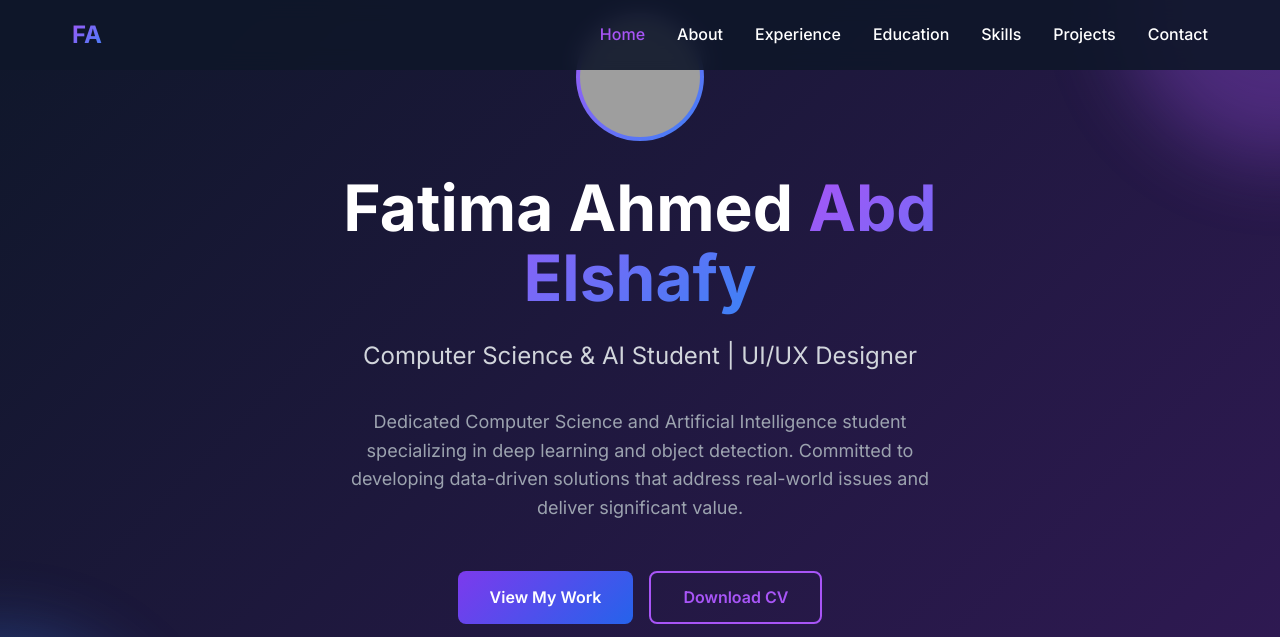
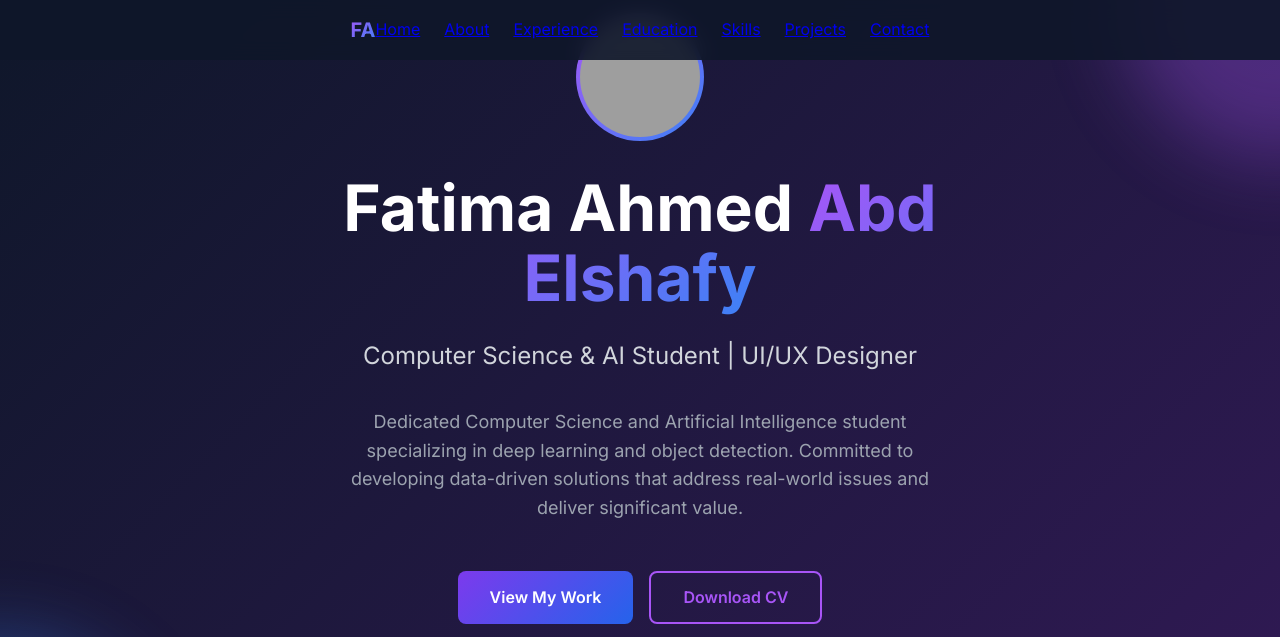
Before and after one commit to Fatima-abdelshafyy/myPortfolio, a plain HTML site: page index.html in a window 1280 px wide. Shown: the top 637 px of the page. Drawn offline with Linux system fonts and the light colour scheme; grey boxes are pictures that could not be loaded.

Commit message:
Update styles.css

```diff
--- a/styles.css
+++ b/styles.css
@@ -47,6 +47,7 @@ body {
     background-clip: text;
 }
 
+
 /* Navigation */
 .navbar {
     position: fixed;
@@ -55,8 +56,11 @@ body {
     background: rgba(15, 23, 42, 0.9);
     backdrop-filter: blur(10px);
     z-index: 1000;
-    padding: 1rem 0;
+    padding: 0.5rem 0; /* Changed from 1rem 0 */
     transition: all 0.3s ease;
+    height: 60px; /* Added fixed height */
+    display: flex; /* Added for better alignment */
+    align-items: center; /* Added for better alignment */
 }
 
 .nav-container {
@@ -66,10 +70,11 @@ body {
     display: flex;
     justify-content: space-between;
     align-items: center;
+    height: 100%; /* Added to fill navbar height */
 }
 
 .nav-logo {
-    font-size: 1.5rem;
+    font-size: 1.25rem; /* Reduced from 1.5rem */
     font-weight: 700;
     background: linear-gradient(135deg, #a855f7, #3b82f6);
     -webkit-background-clip: text;
@@ -80,35 +85,37 @@ body {
 .nav-menu {
     display: flex;
     list-style: none;
-    gap: 2rem;
+    gap: 1.5rem; /* Reduced from 2rem */
+    margin: 0; /* Added to remove default margins */
+    padding: 0; /* Added to remove default padding */
+    height: 100%; /* Added to fill navbar height */
+    align-items: center; /* Added for better alignment */
 }
 
-.nav-link {
-    color: #ffffff;
-    text-decoration: none;
-    font-weight: 500;
-    transition: color 0.3s ease;
-}
-
-.nav-link:hover,
-.nav-link.active {
-    color: #a855f7;
+/* Update mobile menu positioning */
+@media (max-width: 768px) {
+    .nav-menu {
+        position: fixed;
+        left: -100%;
+        top: 60px; /* Adjusted from 70px to match new navbar height */
+        flex-direction: column;
+        background-color: rgba(15, 23, 42, 0.95);
+        width: 100%;
+        text-align: center;
+        transition: 0.3s;
+        box-shadow: 0 10px 27px rgba(0, 0, 0, 0.05);
+        padding: 1rem 0; /* Reduced padding */
     }
 
     .hamburger {
-    display: none;
-    flex-direction: column;
-    cursor: pointer;
+        height: 24px; /* Made hamburger icon smaller */
     }
 
     .hamburger span {
-    width: 25px;
-    height: 3px;
-    background: #ffffff;
-    margin: 3px 0;
-    transition: 0.3s;
+        width: 22px; /* Reduced from 25px */
+        height: 2px; /* Reduced from 3px */
     }
-
+}
 /* Buttons */
 .btn {
     display: inline-flex;
```
Lines whose indentation alone changed are shown as unchanged.
